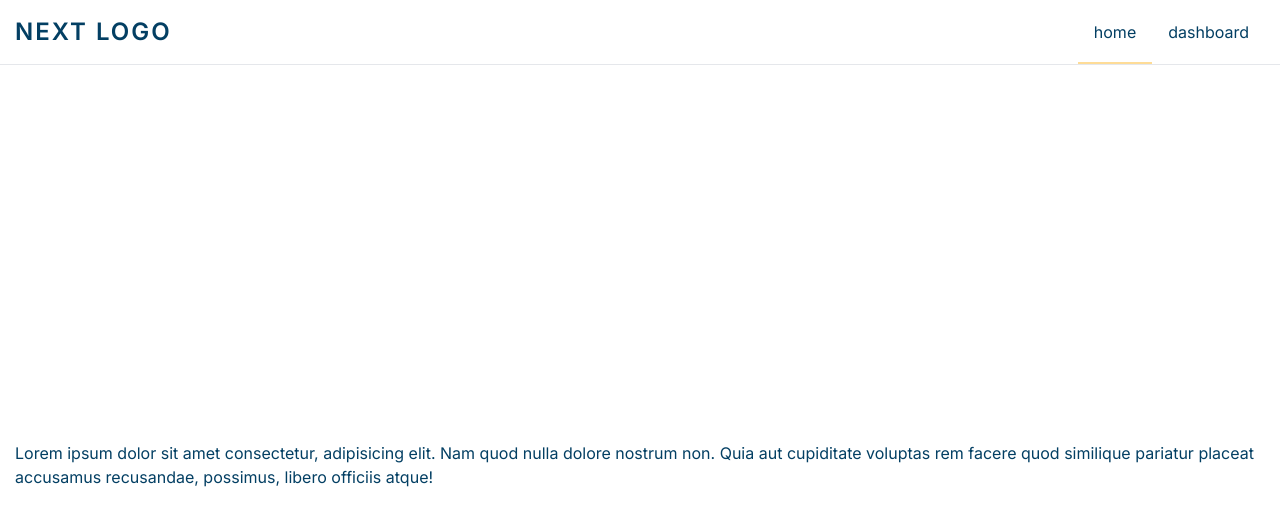
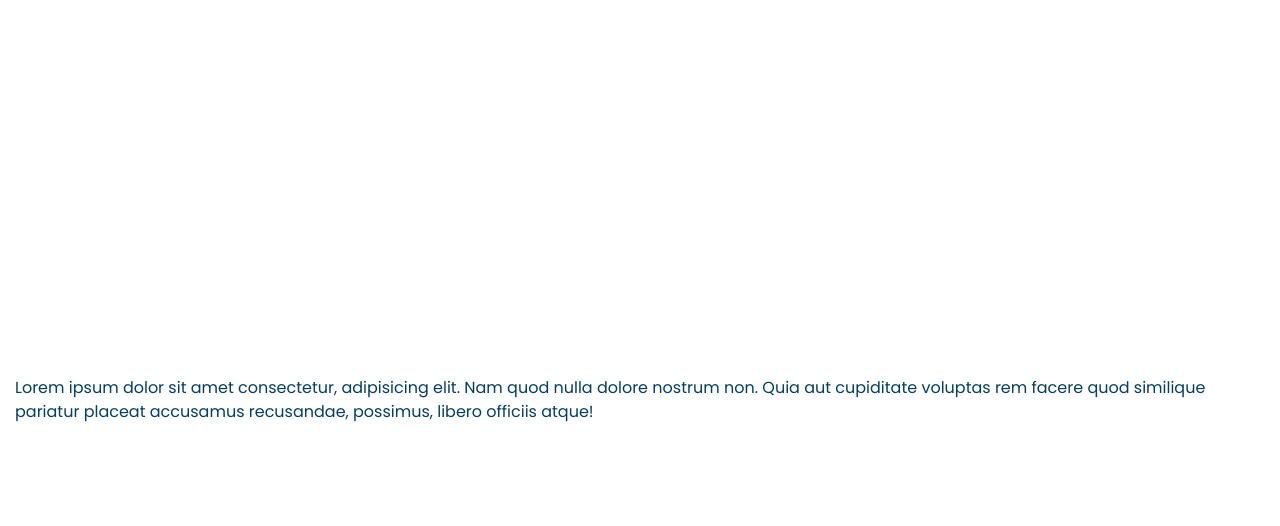
Before and after one commit to fiqrioemry/nextjs_dashboard, a Next.js app: page / in a window 1280 px wide. Shown: the top 526 px of the page. Built offline with nearby package versions, Linux system fonts and the light colour scheme.

Commit message:
fix error

```diff
--- a/app/dashboard/layout.tsx
+++ b/app/dashboard/layout.tsx
@@ -1,9 +1,7 @@
 import SideBar from "@/components/SideBar";
 import { SidebarProvider, SidebarTrigger } from "@/components/ui/sidebar";
 
-export default function dashboardLayout({
-  children,
-}: Readonly<{ children: React.ReactNode }>) {
+export default function Layout({ children }: { children: React.ReactNode }) {
   return (
     <SidebarProvider>
       <SideBar />
--- a/app/dashboard/transaction/page.tsx
+++ b/app/dashboard/transaction/page.tsx
@@ -4,7 +4,7 @@ const Page = () => {
   return (
     <section>
       <div className="container mx-auto h-screen flex-center text-4xl font-bold">
-        <h1>SALES PAGE</h1>
+        <h1>TRANSACTION PAGE</h1>
       </div>
     </section>
   );
--- a/app/layout.tsx
+++ b/app/layout.tsx
@@ -1,40 +1,28 @@
-"use client";
+import type { Metadata } from "next";
+import { Poppins } from "next/font/google";
+import "./globals.css";
 
-import type { Metadata } from "next";
-import { Inter } from "next/font/google";
-import "./globals.css";
-import Header from "@/components/Header";
 import GlobalProvider from "@/context";
-import { usePathname } from "next/navigation";
 
-const inter = Inter({
+const poppins = Poppins({
   subsets: ["latin"],
+  weight: ["400", "500", "600", "700", "800", "900"],
 });
 
-// export const metadata: Metadata = {
-//   title: "Create Next App",
-//   description: "Generated by create next app",
-// };
+export const metadata: Metadata = {
+  title: "Create Next App",
+  description: "Generated by create next app",
+};
 
 export default function RootLayout({
   children,
 }: Readonly<{
   children: React.ReactNode;
 }>) {
-  const pathname = usePathname();
-  const excludePath = [
-    "/dashboard",
-    "/dashboard/product",
-    "/dashboard/sales",
-    "/dashboard/transaction",
-  ];
   return (
     <html lang="en">
       <GlobalProvider>
-        <body className={`${inter.className} antialiased`}>
-          {pathname.includes(excludePath) && <Header />}
-          {children}
-        </body>
+        <body className={`${poppins.className} antialiased`}>{children}</body>
       </GlobalProvider>
     </html>
   );
--- a/components/SideBar.tsx
+++ b/components/SideBar.tsx
@@ -35,7 +35,7 @@ const SideBar = () => {
   return (
     <Sidebar>
       <SidebarHeader>
-        <div className="flex items-center space-x-4 px-2 py-2">
+        <div className="flex items-center space-x-4 px-2 py-4 border-b-2">
           <div>
             <FaUserCircle className="text-3xl" />
           </div>
@@ -43,7 +43,7 @@ const SideBar = () => {
         </div>
       </SidebarHeader>
       <SidebarContent>
-        <div className="flex flex-col px-4 space-y-4">
+        <div className="flex flex-col py-4 px-4 space-y-4">
           {sideBarMenu.map((item, index) => {
             return (
               <Link
--- a/context/index.tsx
+++ b/context/index.tsx
@@ -16,12 +16,10 @@ interface GlobalProviderProps {
 }
 
 const GlobalProvider: React.FC<GlobalProviderProps> = ({ children }) => {
-  const pathname = usePathname();
   const [user, setUser] = useState<string | null>(null);
 
   return (
     <GlobalContext.Provider value={{ user, setUser }}>
-      {pathname !== "/dashboard" && <Header />}
       {children}
     </GlobalContext.Provider>
   );
```
